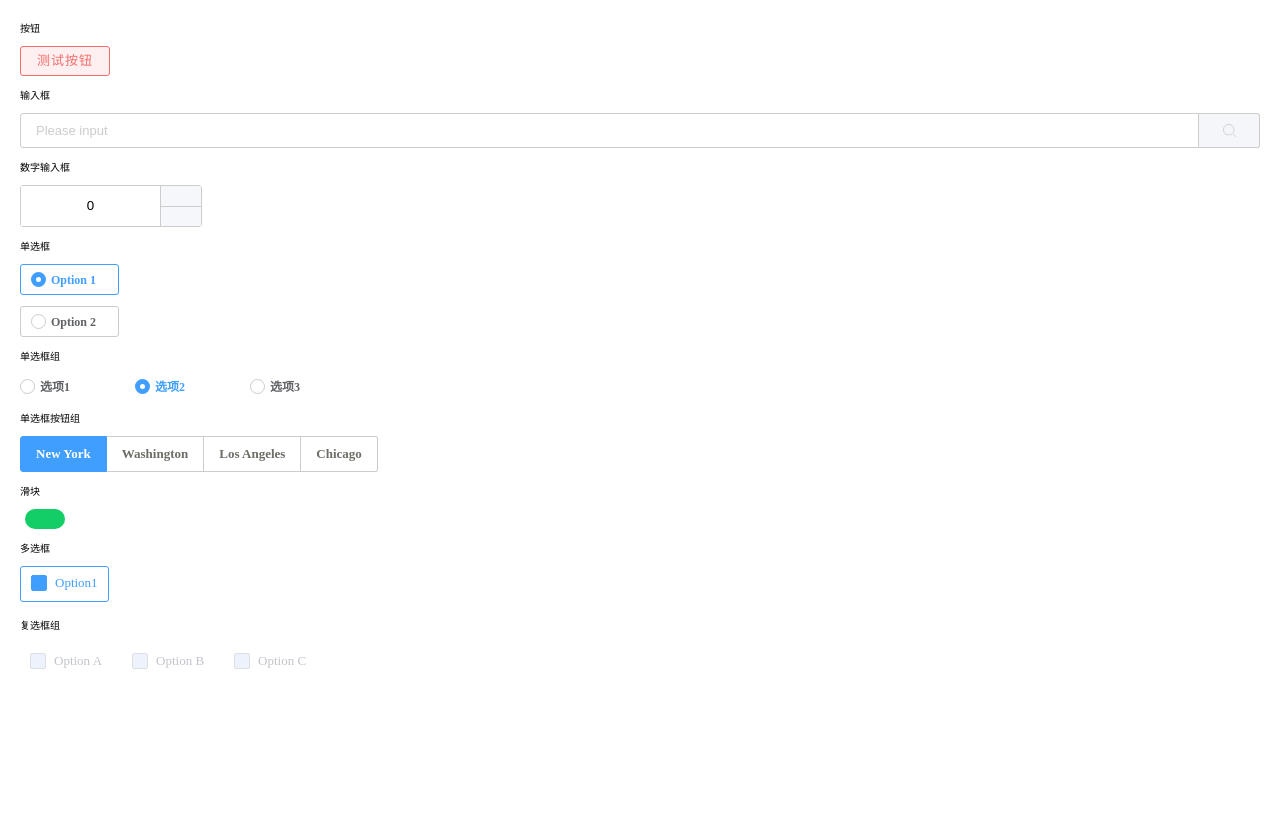
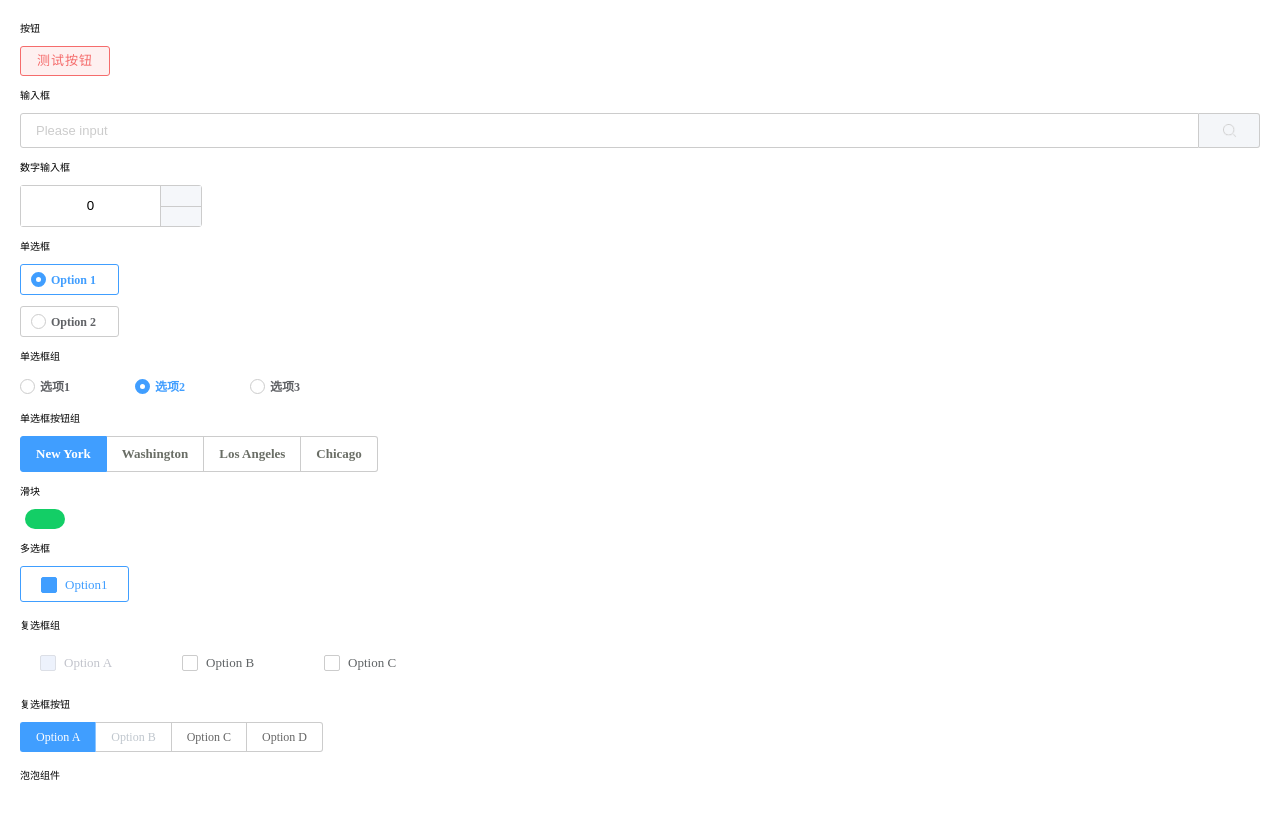
Before and after one commit to shengbenqiang/SComponent, a Vue app: page / in a window 1280 px wide. Built offline with nearby package versions, Linux system fonts and the light colour scheme; some icons are missing.

Commit message:
0.0.10 check-button组件开发完毕，配合checkbox.js文件复用代码逻辑全部调整完毕，两组间对于单个属性和group属性的继承和区分使用逻辑处理完毕，checkbox和check-button两个组件可同时使用checkbox.js文件，对部分代码做出优化

```diff
--- a/src/App.vue
+++ b/src/App.vue
@@ -99,11 +99,23 @@
   <br>
   <div style="margin-top: 15px">复选框组</div>
   <br>
-  <SCheckboxGroup disabled @change="appChange" v-model="checkedGroupArr">
+  <SCheckboxGroup @change="appChange" :min="1" :max="2" v-model="checkedGroupArr">
     <s-checkbox label="Option A" />
     <s-checkbox label="Option B" />
     <s-checkbox label="Option C" />
   </SCheckboxGroup>
+  <br>
+  <div style="margin-top: 15px">复选框按钮</div>
+  <br>
+  <s-checkbox-group v-model="checkButton" @change="changeButton" size="small">
+    <s-check-button label="Option A" true-label="100" false-label="0"/>
+    <s-check-button label="Option B" disabled/>
+    <s-check-button label="Option C" />
+    <s-check-button label="Option D" />
+  </s-checkbox-group>
+  <br>
+  <div style="margin-top: 15px">泡泡组件</div>
+  <br>
 </template>
 
 <script>
@@ -116,6 +128,7 @@ import SRadioButton from '@/components/SRadioButton/SRadioButton'
 import SSwitch from '@/components/SSwitch/SSwitch'
 import SCheckbox from '@/components/SCheckbox/SCheckbox'
 import SCheckboxGroup from '@/components/SCheckboxGroup/SCheckboxGroup'
+import SCheckButton from '@/components/SCheckButton/SCheckButton'
 
 export default {
   name: 'App',
@@ -128,7 +141,8 @@ export default {
     SRadioButton,
     SSwitch,
     SCheckbox,
-    SCheckboxGroup
+    SCheckboxGroup,
+    SCheckButton
   },
   watch: {
     myInput: {
@@ -170,7 +184,8 @@ export default {
       radioButtonGroup: 'New York',
       switchValue: '100',
       checkValue: '100',
-      checkedGroupArr: ['Option A']
+      checkedGroupArr: ['Option A'],
+      checkButton: ['100']
     }
   },
   methods: {
@@ -191,6 +206,9 @@ export default {
     },
     appChange (val) {
       console.log(val)
+    },
+    changeButton (val) {
+      console.log(val)
     }
   }
 }
--- /dev/null
+++ b/src/components/SCheckButton/SCheckButton.css
@@ -0,0 +1,83 @@
+.s-input-check-button {
+    opacity: 0;
+    outline: none;
+    position: absolute;
+    margin: 0;
+    width: 0;
+    height: 0;
+    z-index: -1;
+}
+.s-checkbox-button-base {
+    box-sizing: border-box;
+    border-top: 1px solid #cccccc;
+    border-bottom: 1px solid #cccccc;
+    border-right: 1px solid #cccccc;
+    display: flex;
+    flex-direction: row;
+    align-items: center;
+    justify-content: center;
+    white-space: nowrap;
+}
+.s-checkbox-button-base:first-child {
+    border-top: 1px solid #cccccc;
+    border-bottom: 1px solid #cccccc;
+    border-left: 1px solid #cccccc;
+    border-top-left-radius: 3px;
+    border-bottom-left-radius: 3px;
+}
+.s-checkbox-button-base:last-child {
+    border-top: 1px solid #cccccc;
+    border-bottom: 1px solid #cccccc;
+    border-right: 1px solid #cccccc;
+    border-top-right-radius: 3px;
+    border-bottom-right-radius: 3px;
+}
+.s-checkbox-large-size {
+    padding: 12px 20px;
+}
+.s-checkbox-medium-size {
+    padding: 10px 20px;
+}
+.s-checkbox-small-size {
+    padding: 9px 15px;
+}
+.s-checkbox-mini-size {
+    padding: 7px 15px;
+}
+.s-checkbox-one-size {
+    font-size: 14px;
+}
+.s-checkbox-two-size {
+    font-size: 12px;
+}
+.s-checkbox-checked-color {
+    color: #ffffff;
+}
+.s-checkbox-un-checked-color {
+    color: #666666;
+}
+.s-checkbox-checked-bg {
+    background-color: #409EFF;
+    border-color: #409EFF!important;
+    border-right: 1px solid #8CC5FF!important;
+}
+.s-checkbox-checked-bg:last-child {
+    border-right: 1px solid #409EFF;
+}
+.s-checkbox-un-check-bg {
+    background-color: #ffffff;
+}
+.s-checkbox-hover-color {
+    color: #409EFF;
+}
+.s-checkbox-disabled {
+    cursor: not-allowed;
+    background-color: #EDF2FC;
+    border-color: #cccccc!important;
+}
+.s-checkbox-dis-color {
+    color: #C0C7CE;
+}
+.s-checkbox-disabled-dis-checked {
+    cursor: not-allowed;
+}
--- /dev/null
+++ b/src/components/SCheckButton/SCheckButton.vue
@@ -0,0 +1,86 @@
+<template>
+  <label
+    :class="[
+      size,
+      's-checkbox-button-base',
+      's-checkbox-right-color',
+      isChecked ? 's-checkbox-checked-bg' : 's-checkbox-un-check-bg',
+      propsDisabled ? isChecked ? 's-checkbox-disabled' : 's-checkbox-disabled-dis-checked' : ''
+    ]"
+    @mouseenter="handleCheckBtnEnter"
+    @mouseleave="handleCheckBtnLeave"
+  >
+    <input
+      :class="[
+        's-input-check-button'
+      ]"
+      type="checkbox"
+      @change.prevent.stop="handleCheckChange"
+    >
+    <span
+      :class="[
+        propsSize === 'large' || propsSize === 'medium' ? 's-checkbox-one-size' : 's-checkbox-two-size',
+        isChecked ? 's-checkbox-checked-color' : 's-checkbox-un-checked-color',
+        propsDisabled ? 's-checkbox-dis-color' : '',
+        isEnter ? 's-checkbox-hover-color' : ''
+      ]"
+    >
+      {{ label }}
+    </span>
+  </label>
+</template>
+
+<script>
+import './SCheckButton.css'
+import { defineComponent } from 'vue'
+import { useCheckbox } from '@/untils/checkbox'
+
+export default defineComponent({
+  name: 'SCheckButton',
+  props: {
+    checked: {
+      type: Boolean,
+      default: false
+    },
+    trueLabel: {
+      type: [String, Number],
+      default: ''
+    },
+    falseLabel: {
+      type: [String, Number],
+      default: ''
+    },
+    disabled: {
+      type: Boolean,
+      default: false
+    },
+    label: {
+      type: [String, Number],
+      default: '',
+      require: true
+    }
+  },
+  setup (props) {
+    const {
+      size,
+      propsSize,
+      isChecked,
+      handleCheckChange,
+      handleCheckBtnEnter,
+      handleCheckBtnLeave,
+      isEnter,
+      disabled
+    } = useCheckbox(props)
+    return {
+      size,
+      propsSize,
+      isChecked,
+      isEnter,
+      propsDisabled: disabled,
+      handleCheckChange,
+      handleCheckBtnEnter,
+      handleCheckBtnLeave
+    }
+  }
+})
+</script>
--- a/src/components/SCheckboxGroup/SCheckboxGroup.css
+++ b/src/components/SCheckboxGroup/SCheckboxGroup.css
@@ -1,6 +1,5 @@
 .s-checkbox-group-base {
     box-sizing: border-box;
-    padding: 10px;
     display: inline-flex;
     background-color: #ffffff;
 }
--- a/src/untils/checkbox.js
+++ b/src/untils/checkbox.js
@@ -4,6 +4,7 @@ import { isArr } from '@/untils/common'
 export const useCheckbox = (props) => {
   const { emit } = getCurrentInstance()
   const isFocus = ref(false)
+  const isEnter = ref(false)
   const checkGroupValue = inject('checkGroupValue', undefined)
   const isCheckGroup = computed(() => checkGroupValue && checkGroupValue.name === 'checkGroup')
   // eslint-disable-next-line vue/return-in-computed-property
@@ -12,7 +13,11 @@ export const useCheckbox = (props) => {
       const tempValue = checkGroupValue.modelValue
       const { value } = tempValue
       if (isArr(value)) {
+        if (props.trueLabel || props.falseLabel) {
+          return value.includes(props.trueLabel)
+        } else {
           return value.includes(props.label)
+        }
       }
     } else {
       if (props.trueLabel || props.falseLabel) {
@@ -26,21 +31,34 @@ export const useCheckbox = (props) => {
     isFocus.value = true
   }
   function handleCheckBlur () {
-    if (isChecked.value) return
+    if (isChecked.value) { return }
     isFocus.value = false
   }
   function handleCheckChange () {
-    if (props.disabled) return
+    if (disabled.value) { return }
     if (isCheckGroup.value) {
       const tempValue = checkGroupValue.modelValue
       const { value } = tempValue
+      isEnter.value = false
       if (isArr(value)) {
+        if (props.trueLabel || props.falseLabel) {
+          if (value.includes(props.trueLabel)) {
+            const tempValue = value.filter(item => item !== props.trueLabel)
+            tempValue.push(props.falseLabel)
+            checkGroupValue.eventSolve(tempValue)
+          } else {
+            const tempValue = value.filter(item => item !== props.falseLabel)
+            tempValue.push(props.trueLabel)
+            checkGroupValue.eventSolve(tempValue)
+          }
+        } else {
           if (value.includes(props.label)) {
             const tempValue = value.filter(item => item !== props.label)
             checkGroupValue.eventSolve(tempValue)
           } else {
             value.push(props.label)
             checkGroupValue.eventSolve(value)
+          }
         }
       }
     } else {
@@ -62,28 +80,58 @@ export const useCheckbox = (props) => {
     emit('update:modelValue', val)
     emit('change', val)
   }
+  function handleLimit (arr) {
+    if (checkGroupValue.min.value || checkGroupValue.max.value) {
+      if (arr.length === checkGroupValue.max.value) {
+        if (!arr.includes(props.label)) {
+          return true
+        }
+      } else if (arr.length === checkGroupValue.min.value) {
+        if (arr.includes(props.label)) {
+          return true
+        }
+      }
+    } else {
+      if (checkGroupValue.disabled.value) {
+        return checkGroupValue.disabled.value
+      } else {
+        return props.disabled
+      }
+    }
+  }
+  function handleCheckBtnEnter () {
+    if (isChecked.value || disabled.value) { return }
+    isEnter.value = true
+  }
+  function handleCheckBtnLeave () {
+    isEnter.value = false
+  }
   const size = computed(() => {
     if (isCheckGroup.value) {
-      return 's-checkbox-' + checkGroupValue.size + '-size'
+      return 's-checkbox-' + checkGroupValue.size.value + '-size'
     } else {
       return 's-checkbox-' + props.size + '-size'
     }
   })
   const disabled = computed(() => {
-    return isCheckGroup.value ? checkGroupValue.disabled : props.disabled
+    return isCheckGroup.value ? handleLimit(checkGroupValue.modelValue.value) : props.disabled
   })
   const border = computed(() => {
     return props.border
   })
 
   return {
+    propsSize: isCheckGroup.value ? checkGroupValue.size : props.size,
     isFocus,
     size,
     disabled,
     isChecked,
     border,
+    isEnter,
     handleCheckFocus,
     handleCheckBlur,
-    handleCheckChange
+    handleCheckChange,
+    handleCheckBtnEnter,
+    handleCheckBtnLeave
   }
 }
```
Lines whose indentation alone changed are shown as unchanged.
